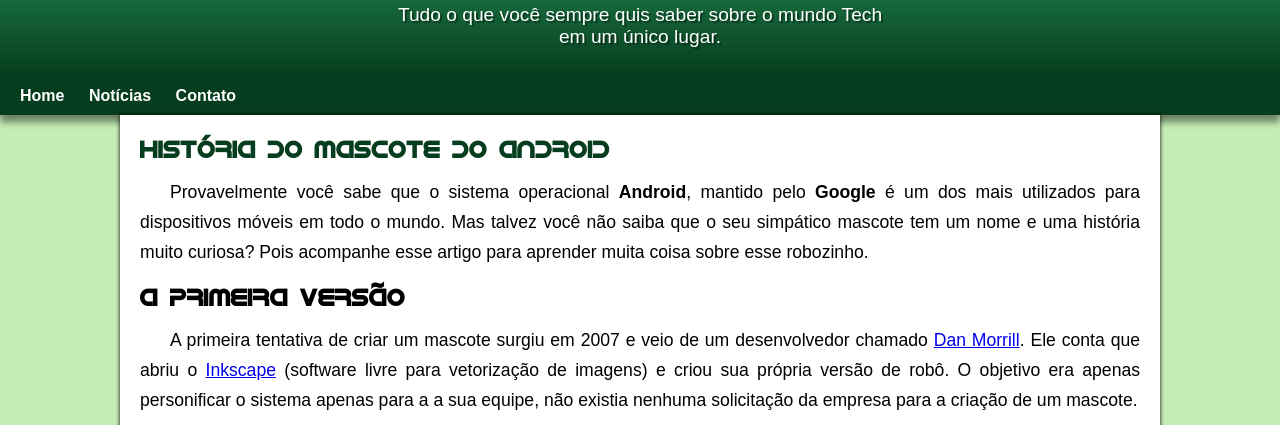
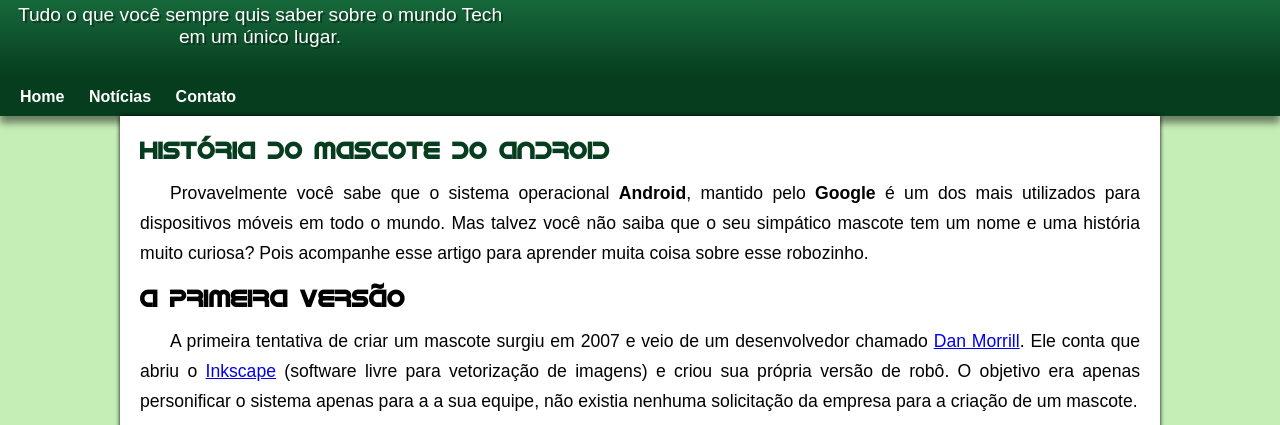
Before and after one commit to codestreambr/android-project, a plain HTML site: page index.html in a window 1280 px wide. Shown: the part 113-538 px from the top of the page. Drawn offline with Linux system fonts and the light colour scheme; files that its build step writes are made by us from their sources.

Commit message:
Update CSS
Update bottom header > p

```diff
--- a/style/style.css
+++ b/style/style.css
@@ -54,7 +54,7 @@ header > p {
   max-width: 500px;
   padding-left: 10px;
   padding-right: 10px;
-  margin: auto;
+  padding-bottom: 30px;
   text-shadow: 2px 2px 0px rgba(0, 0, 0, 0.367);
 
 }
```
